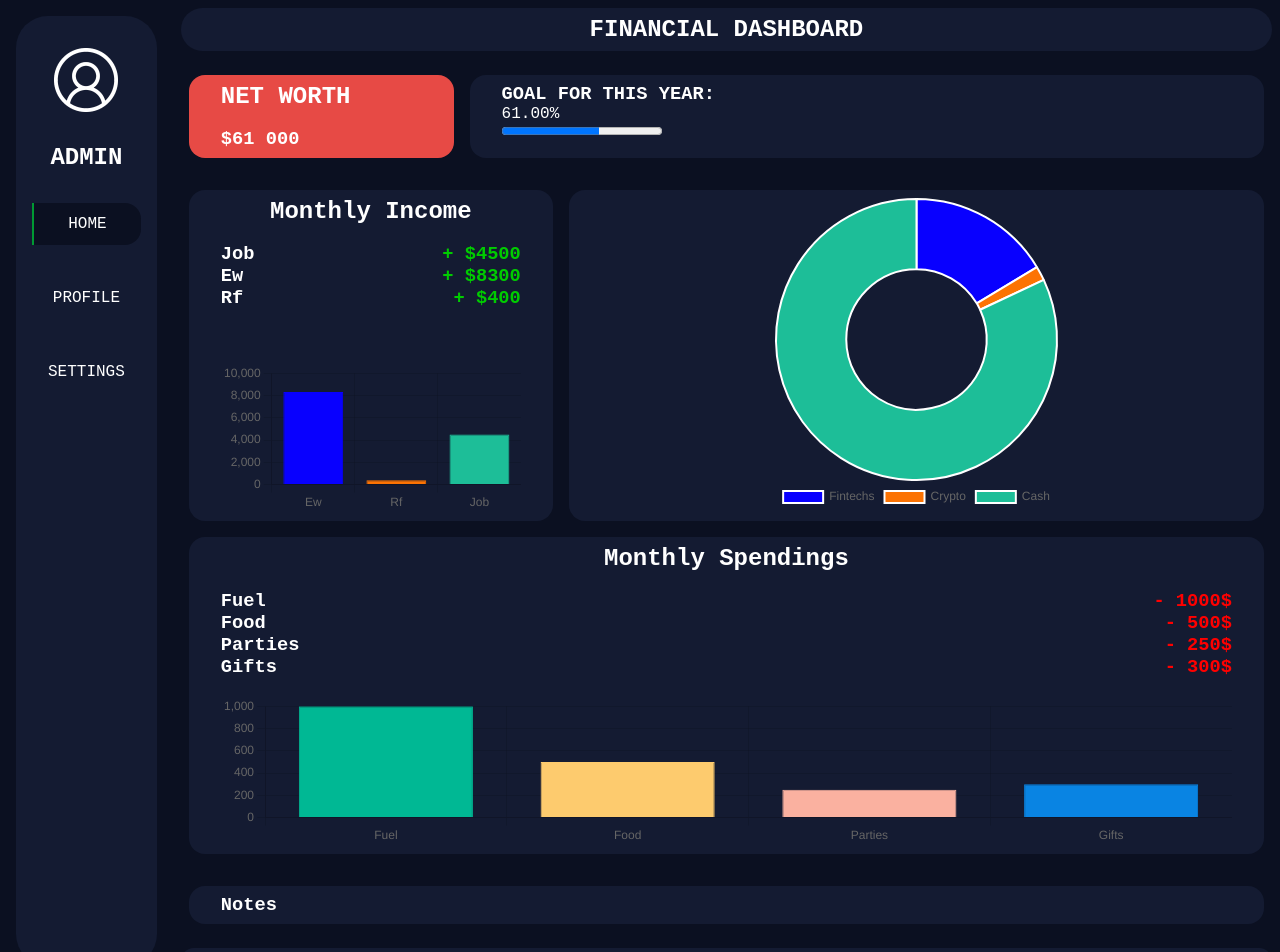
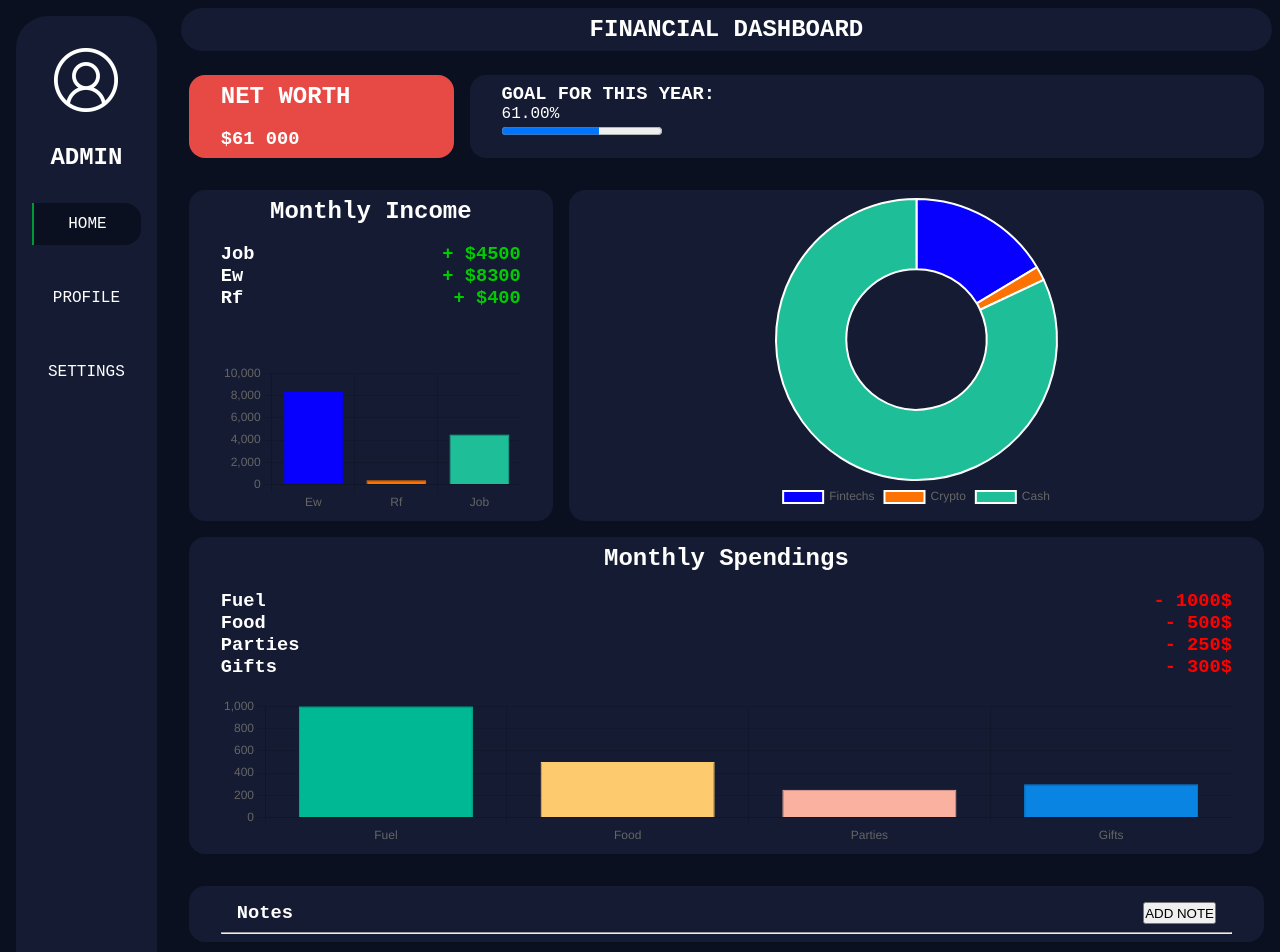
Before and after one commit to Ajgorek04/Financial-Dashboard_NEXTJS, a Next.js app: page / in a window 1280 px wide. Shown: the top 952 px of the page. Built offline with nearby package versions, Linux system fonts and the light colour scheme.

Commit message:
adding button to note

```diff
--- a/src/app/components/Notes/Notes.jsx
+++ b/src/app/components/Notes/Notes.jsx
@@ -5,7 +5,11 @@ export function Notes() {
   return (
     <div className={styles.notes}>
       <FinancialBox>
-        <h3>Notes</h3>
+        <div className={styles.addNote}>
+          <h3>Notes</h3>
+          <button>ADD NOTE</button>
+        </div>
+        <hr />
       </FinancialBox>
     </div>
   );
--- a/src/app/components/Notes/Notes.module.css
+++ b/src/app/components/Notes/Notes.module.css
@@ -5,7 +5,12 @@
   overflow-y: scroll;
 }
 
-@media (max-width: 1200px) {
-  .notes {
-  }
+.addNote {
+  padding: 0.5rem 1rem;
+  display: flex;
+  justify-content: space-between;
 }
+
+.addNote button {
+  background-color: none;
+}
```
